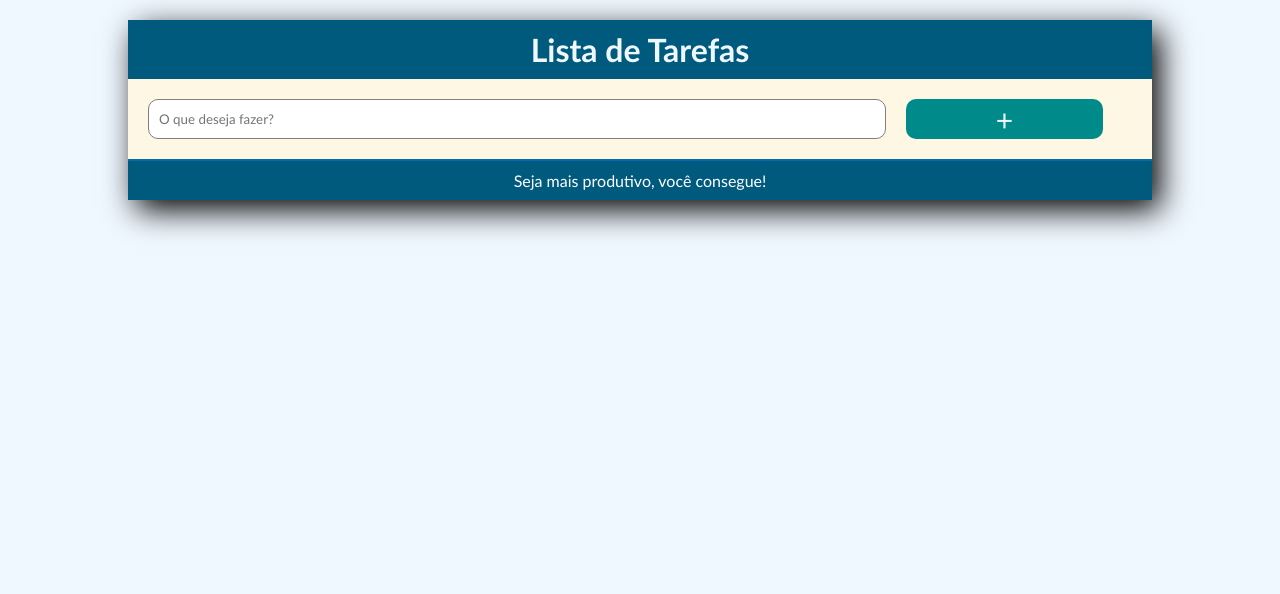
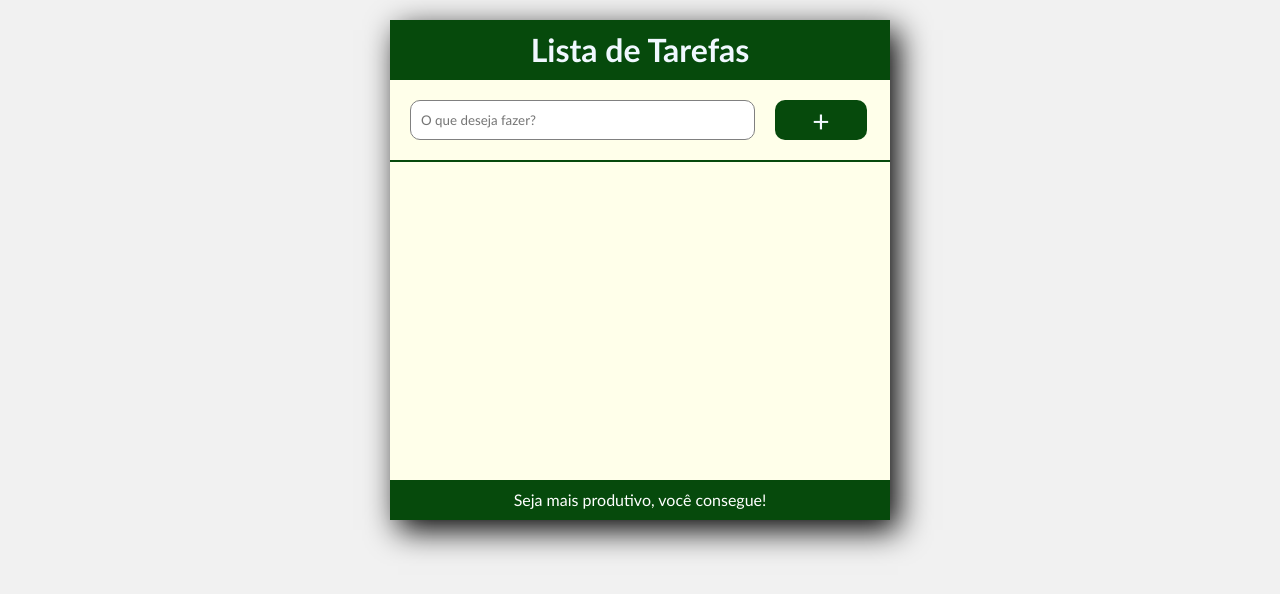
Before and after one commit to Maykopr/lista-de-tarefas-htmlCSS, a plain HTML site: page index.html in a window 1280 px wide. Drawn offline with Linux system fonts and the light colour scheme.

Commit message:
esquema de cores

```diff
--- a/index.js
+++ b/index.js
@@ -11,7 +11,7 @@ function addTarefa() {
         let novaTarefa = `
         <div class="lista" id="${contador}" >
         <label for="check${contador}" id="tarefa" ><input onclick="marcarTarefa(${contador})" type="checkbox" class="check" id="check${contador}">${valorInput}</label>
-        <button onclick="deletar(${contador})" type="submit" id="deleteButton">Delete</button>
+        <button onclick="deletar(${contador})" type="submit" id="deleteButton"><img class="lixeira"src="img/delete.png" alt="icone lixeira"></button>
         </div>`;
 
         /*add novo bloco html à lista e limpa a caixa de texto*/
--- a/style.css
+++ b/style.css
@@ -7,32 +7,38 @@
 }
 
 body {
-    margin-left: 10%;
-    margin-right: 10%;
+    display: flex;
     margin-top: 20px;
-    background-color: aliceblue;
+    background-color: rgb(241, 241, 241);
+    justify-content: center;
+
 
 }
 
 .corpo {
-
-    background-color: rgb(253, 247, 228);
+    width: 500px;
+    background-color: rgb(255, 255, 234);
     box-shadow: 8px 10px 30px;
+    min-height: 500px;
 
 }
 
 header {
-    background-color: rgb(0, 90, 126);
+    height: 60px;
+    max-height: 15%;
+    background-color: #064A0C;
     color: aliceblue;
     text-align: center;
-
-
 }
-
 
 h1 {
     padding: 10px;
 
+}
+
+main {
+    max-height: max-content;
+    min-height: 80%;
 }
 
 /*area de input*/
@@ -41,7 +47,7 @@ h1 {
     flex-direction: row;
     padding: 20px;
     align-items: center;
-    border-bottom: 2px solid rgb(6, 106, 173);
+    border-bottom: 2px solid #064A0C;
 }
 
 #caixaTexto {
@@ -52,23 +58,15 @@ h1 {
     padding: 10px;
 }
 
-/* #botao {
-    width: 20%;
-    height: 40px;
-    background-color: aquamarine;
-
-} */
-
 #botao {
     width: 20%;
     height: 40px;
     margin-left: 20px;
-    background-color: darkcyan;
+    background-color: #064A0C;
     color: aliceblue;
     font-size: 30px;
     border-radius: 10px;
     border: none;
-
 }
 
 #botao:hover {
@@ -76,14 +74,12 @@ h1 {
 }
 
 /*=============area da lista=============*/
-
-
 .lista {
     padding: 5px;
     display: flex;
     flex-flow: row;
     align-items: center;
-    border: 1px solid rgb(255, 230, 163);
+    border: 1px solid rgb(10, 66, 38);
 }
 
 .lista.clicado {
@@ -91,16 +87,12 @@ h1 {
     display: flex;
     flex-flow: row;
     align-items: center;
-    border: 1px solid rgb(46, 255, 18);
-    background-color: rgba(199, 255, 204, 0.795);
-
+    border: 1px solid rgb(26, 165, 67);
+    background-color: rgba(185, 252, 191, 0.795);
 }
-
 
 .check {
     margin-right: 20px;
-    border: 2px solid rgb(0, 0, 247);
-
 }
 
 #tarefa {
@@ -110,20 +102,20 @@ h1 {
     margin: 20px;
     padding: 4px;
     border-bottom: 1px dashed rgb(69, 69, 70);
-
-
 }
 
 #deleteButton {
     width: 20%;
     height: 40px;
-    background-color: red;
-    color: aliceblue;
-    font-size: 20px;
+    background-color: rgba(0, 0, 0, 0);
     border-radius: 10px;
     margin: 5px;
     border: none;
     padding: 5px;
+}
+
+.lixeira {
+    height: 30px;
 }
 
 #deleteButton:hover {
@@ -132,8 +124,9 @@ h1 {
 
 /* footer*/
 footer {
+    height: 40px;
     text-align: center;
-    background-color: rgb(0, 90, 126);
+    background-color: #064A0C;
     color: white;
     padding: 10px;
 }
```
Also changed, not shown: img/delete.png (added).
